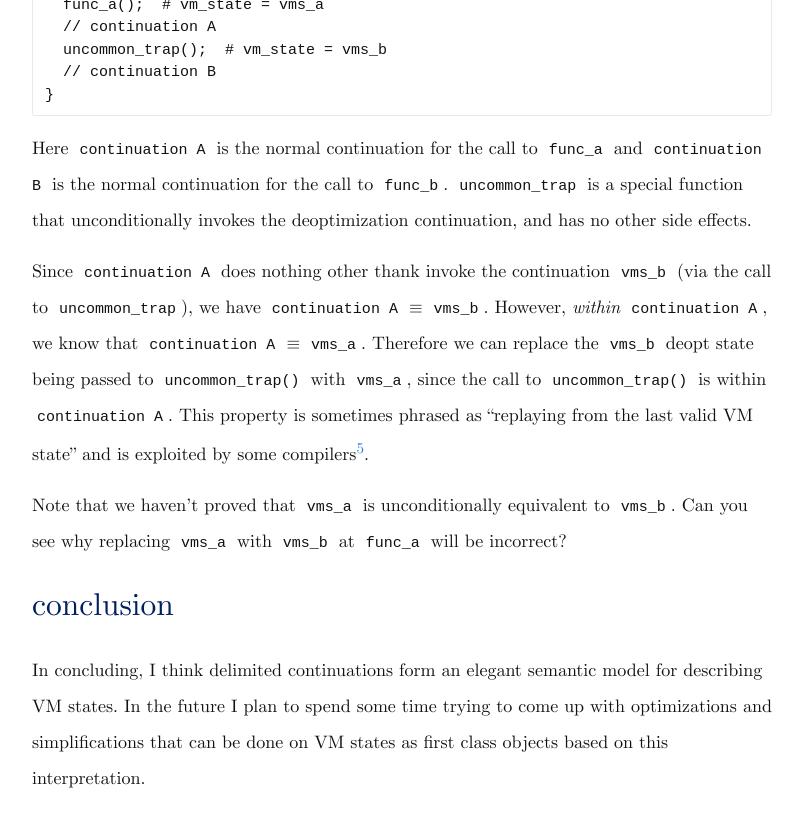
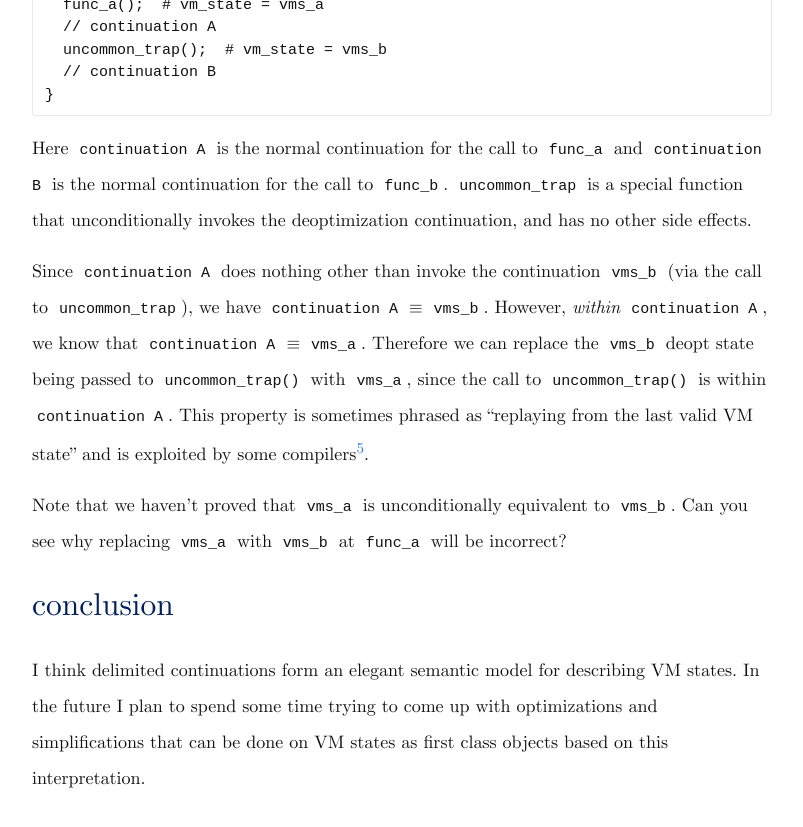
Before and after one commit to sanjoy/playingwithpointers.com, a Jekyll site: the page built from _posts/2015-8-16-deopt-states-are-continuations.markdown, in a window 1280 px wide and 900 px high, scrolled down 2709 px. Shown: the top 827 px of the window, without its empty margins (238-1041 px from the left). Built offline with Jekyll 4.4.1, drawn with Linux system fonts in a browser that asks for light colours; formulas are drawn with MathJax 3; comment, search, counter and statistics services are not loaded.

Commit message:
Wordsmithing

```diff
--- a/_posts/2015-8-16-deopt-states-are-continuations.markdown
+++ b/_posts/2015-8-16-deopt-states-are-continuations.markdown
@@ -119,7 +119,7 @@ to `func_b`.  `uncommon_trap` is a special function that
 unconditionally invokes the deoptimization continuation, and has no
 other side effects.
 
-Since `continuation A` does nothing other thank invoke the
+Since `continuation A` does nothing other than invoke the
 continuation `vms_b` (via the call to `uncommon_trap`), we have
 `continuation A` $$\equiv$$ `vms_b`.  However, *within* `continuation
 A`, we know that `continuation A` $$\equiv$$ `vms_a`.  Therefore we
@@ -135,10 +135,9 @@ to `vms_b`.  Can you see why replacing `vms_a` with `vms_b` at
 
 # conclusion
 
-In concluding, I think delimited continuations form an elegant
-semantic model for describing VM states.  In the future I plan to
-spend some time trying to come up with optimizations and
-simplifications that can be done on VM states as first class objects
-based on this interpretation.
+I think delimited continuations form an elegant semantic model for
+describing VM states.  In the future I plan to spend some time trying
+to come up with optimizations and simplifications that can be done on
+VM states as first class objects based on this interpretation.
 
 [^graal]: Duboscq, Gilles, Thomas Würthinger, and Hanspeter Mössenböck. "Speculation without regret: reducing deoptimization meta-data in the Graal compiler." Proceedings of the 2014 International Conference on Principles and Practices of Programming on the Java platform: Virtual machines, Languages, and Tools. ACM, 2014.
```
